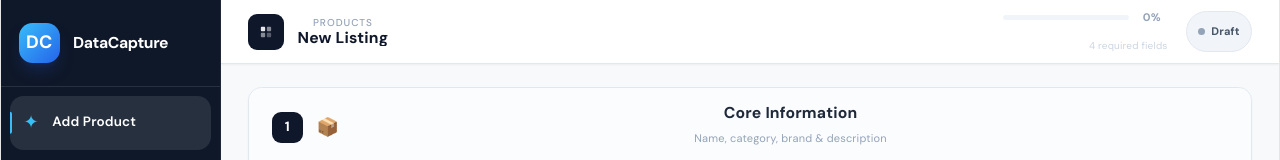
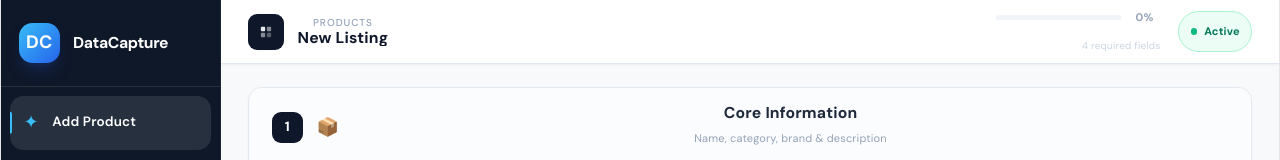
Before and after one commit to mustafa-ezzi/data-capture-app, a React (Vite) app: page / in a window 1280 px wide. Shown: the top 160 px of the page. Built offline with nearby package versions, Linux system fonts and the light colour scheme; no server answers.

Commit message:
changed draft to active

```diff
--- a/src/pages/ProductForm.tsx
+++ b/src/pages/ProductForm.tsx
@@ -72,7 +72,7 @@ const EMPTY: FormState = {
   measurements: [{ ...EMPTY_M }],
   description: "", image_urls: [""],
   variants_color: [], variants_size: [],
-  status: "Draft", language: "en",
+  status: "Active", language: "en",
 };
 
 // ── Style atoms ───────────────────────────────────────────────────────────────
@@ -703,7 +703,7 @@ export default function ProductForm() {
             Reset Form
           </button>
           <div className="flex flex-col-reverse sm:flex-row gap-2.5">
-            <button disabled={saving} onClick={() => submit("Active")}
+            <button disabled={saving} onClick={() => submit("Draft")}
               className="px-5 py-2.5 bg-white border border-slate-200 rounded-xl text-sm font-semibold text-slate-700 hover:bg-slate-50 disabled:opacity-40 transition-all text-center">
               Save as Draft
             </button>
```
